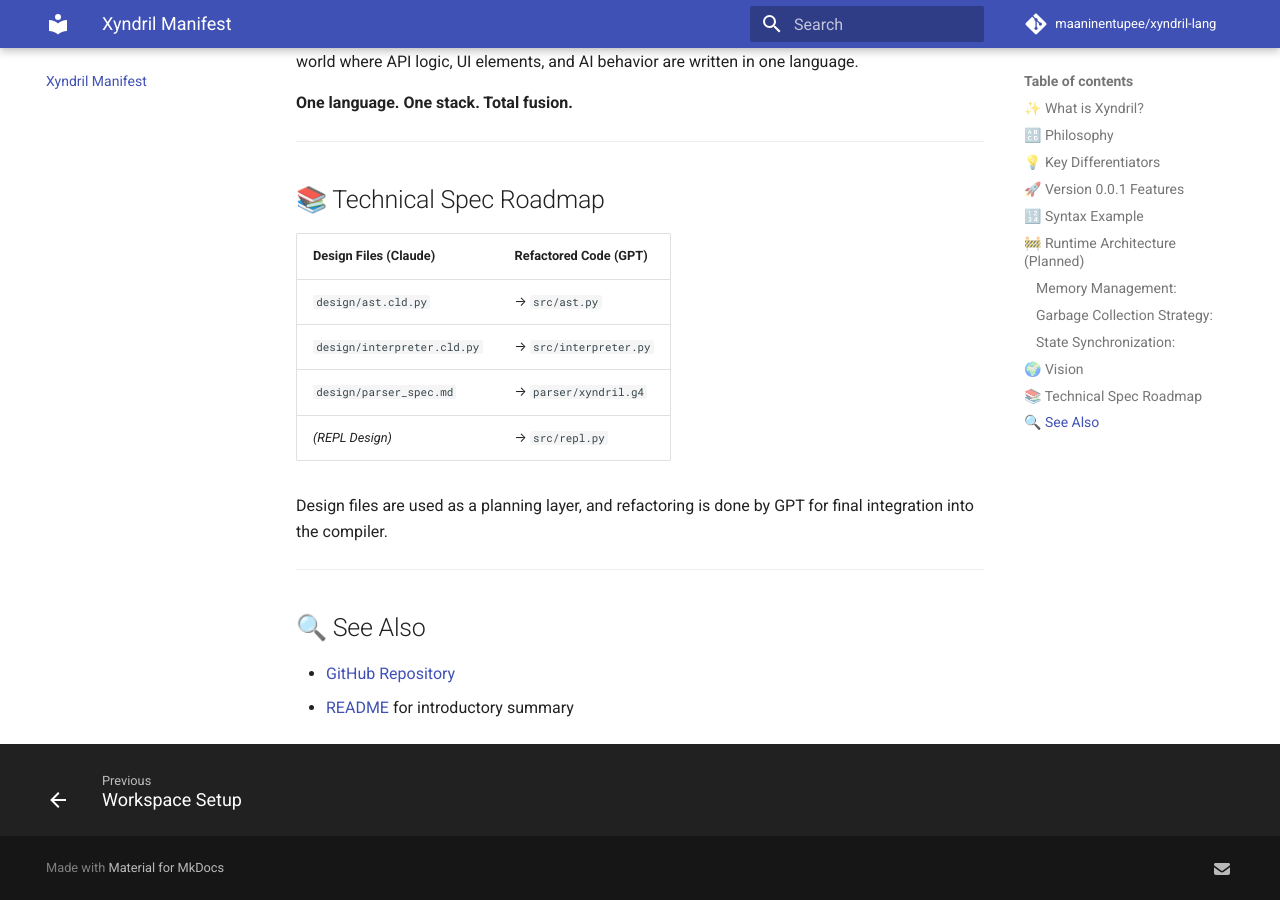
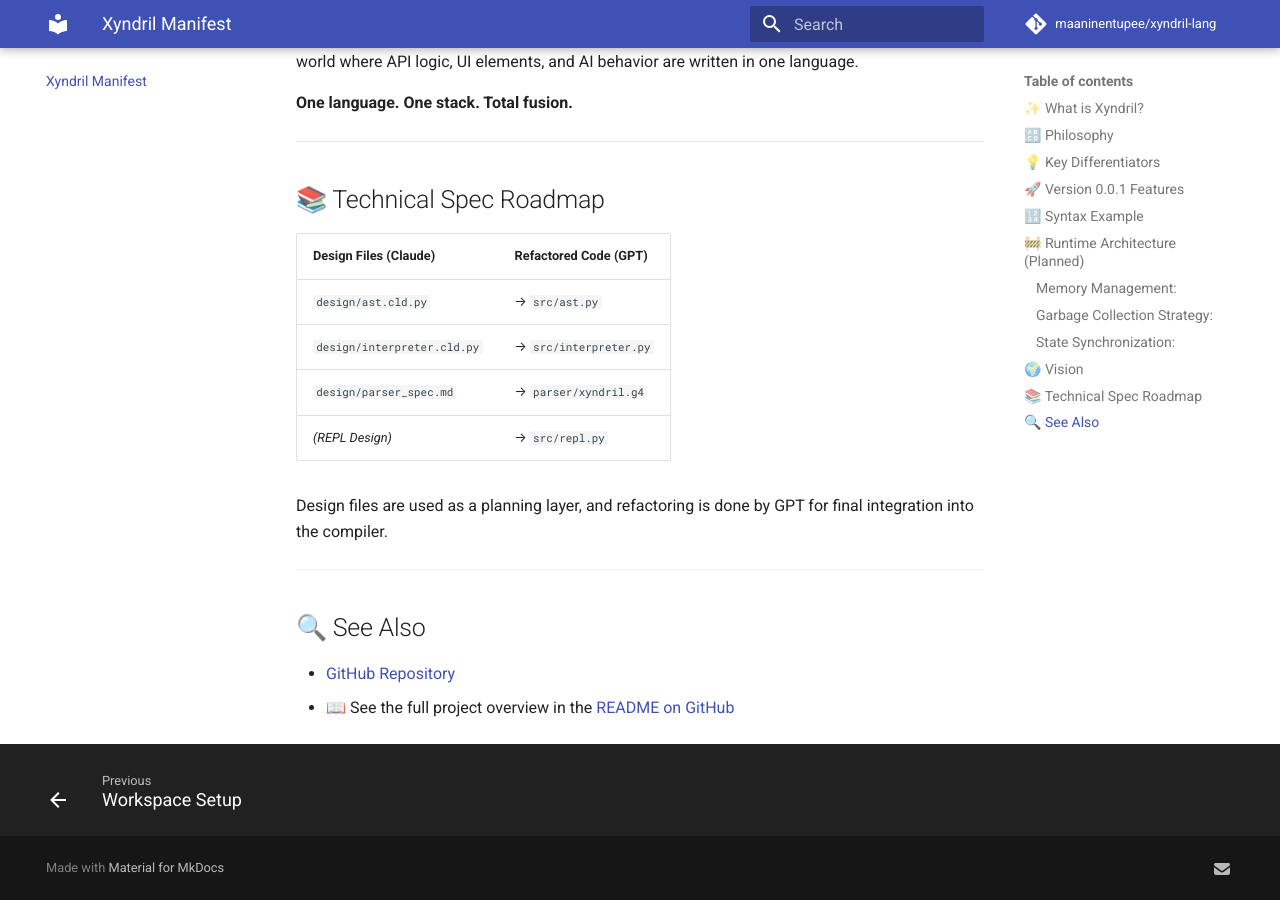
Before and after one commit to maaninentupee/xyndril-lang, an MkDocs documentation site: the page built from docs/xyndril-manifest.md, in a window 1280 px wide and 900 px high, scrolled down 2986 px. Built offline with MkDocs 1.6.1 and Material for MkDocs 9.7.7, drawn with Linux system fonts in a browser that asks for light colours; comment, search, counter and statistics services are not loaded.

Commit message:
Fix README.md link to GitHub to remove MkDocs warning

```diff
--- a/docs/xyndril-manifest.md
+++ b/docs/xyndril-manifest.md
@@ -128,4 +128,4 @@ Design files are used as a planning layer, and refactoring is done by GPT for fi
 
 ## 🔍 See Also
 - [GitHub Repository](https://github.com/maaninentupee/xyndril-kit)
-- [README](README.md) for introductory summary
+- 📖 See the full project overview in the [README on GitHub](https://github.com/maaninentupee/zyndril-lang#readme)
```
